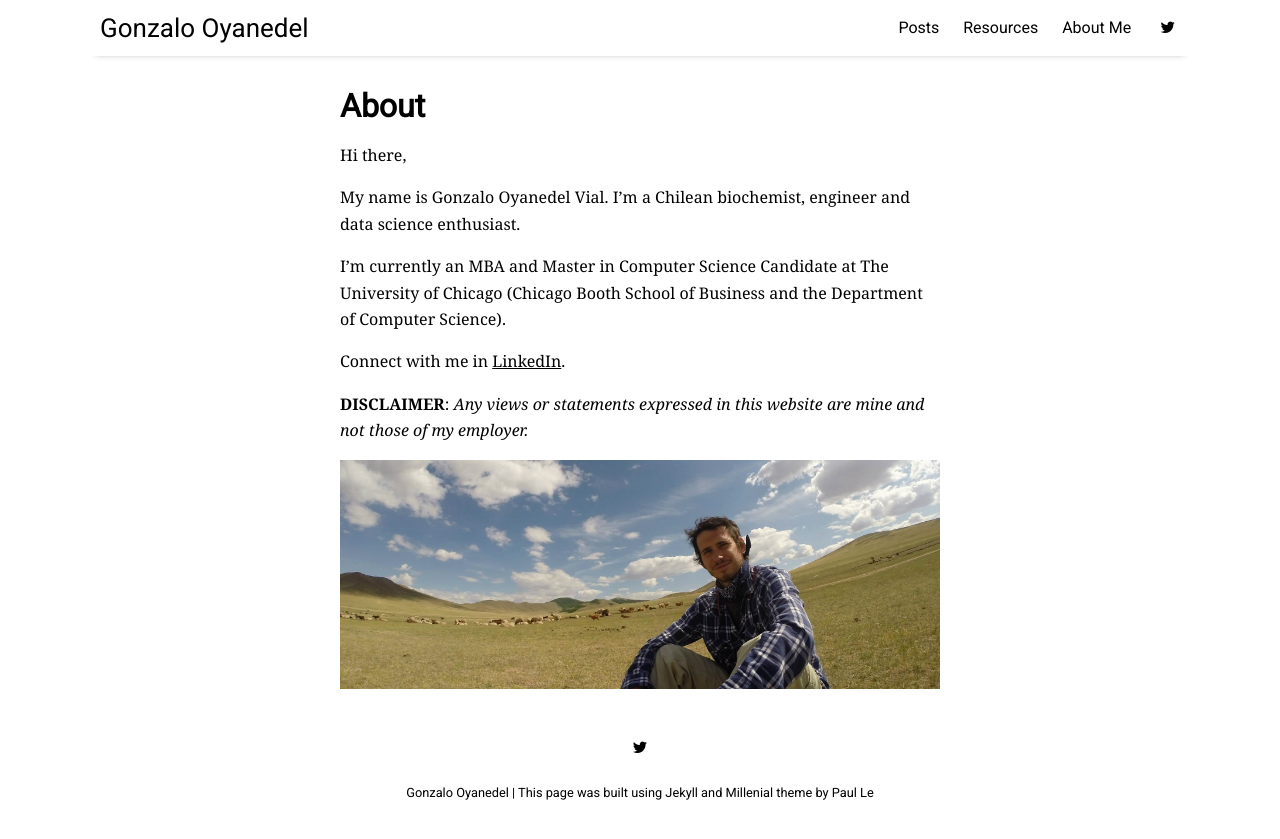
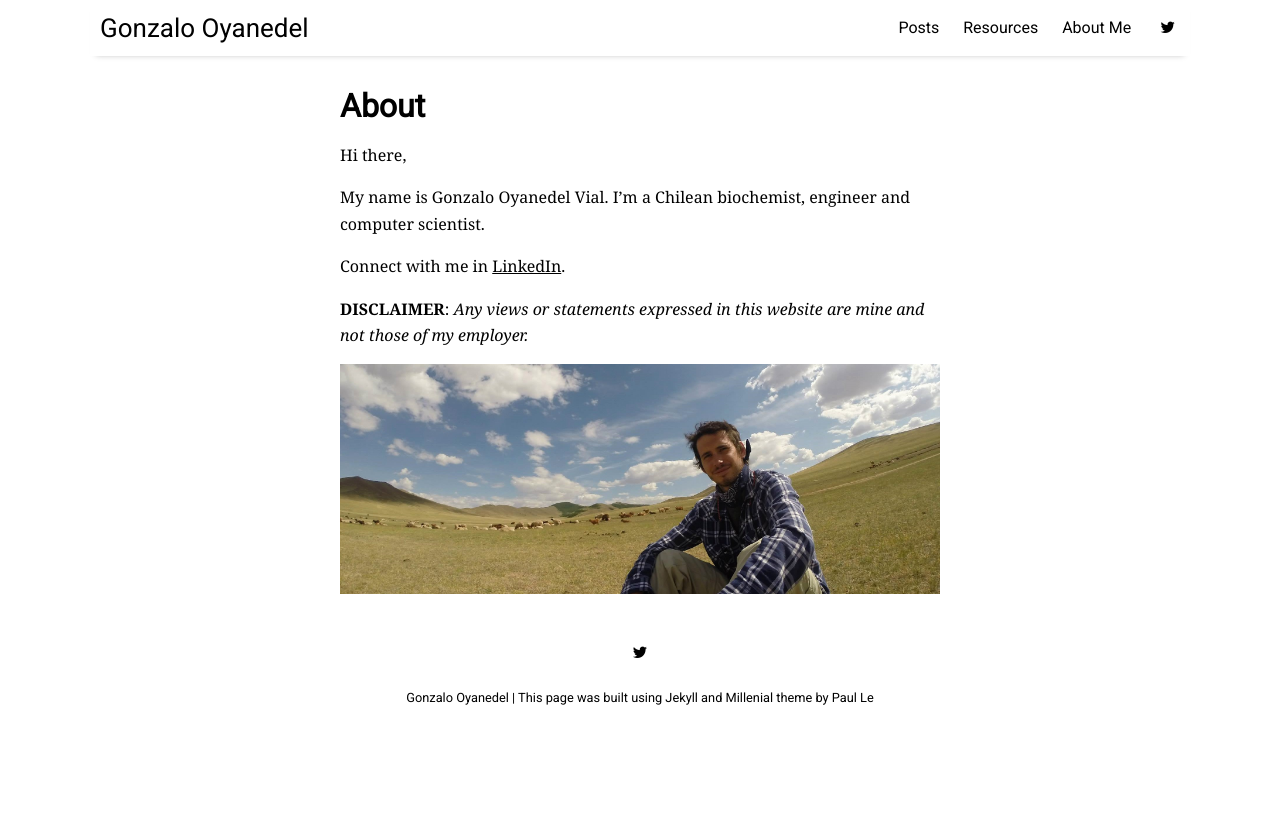
Before and after one commit to goyanedelv/goyanedelv.github.io, a Jekyll site: the page built from pages/about.md, in a window 1280 px wide. Shown: the top 839 px of the page. Built offline with Jekyll 4.4.1, drawn with Linux system fonts in a browser that asks for light colours; nearby versions of some CDN libraries.

Commit message:
Update about.md

```diff
--- a/pages/about.md
+++ b/pages/about.md
@@ -5,9 +5,7 @@ title: About
 
 Hi there,
 
-My name is Gonzalo Oyanedel Vial. I'm a Chilean biochemist, engineer and data science enthusiast.
-
-I'm currently an MBA and Master in Computer Science Candidate at The University of Chicago (Chicago Booth School of Business and the Department of Computer Science).
+My name is Gonzalo Oyanedel Vial. I'm a Chilean biochemist, engineer and computer scientist.
 
 Connect with me in [LinkedIn](https://www.linkedin.com/in/gonzalo-oyanedel-vial/).
 
```
